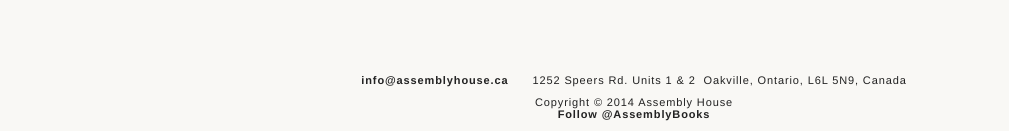
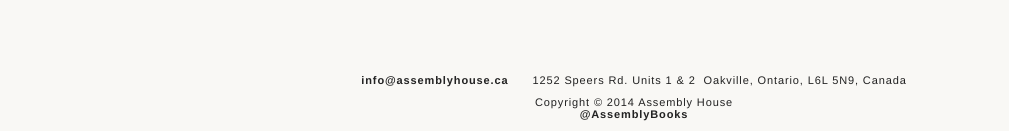
Before and after one commit to darcysaum/assembly-house, a Jekyll site: the page built from index.html, in a window 1280 px wide. Shown: the part 1044-1175 px from the top of the page, without its empty margins (6-1015 px from the left). Built offline with Jekyll 4.4.1, drawn with Linux system fonts in a browser that asks for light colours; some web fonts are replaced; Markdown is read by kramdown in place of the engine named in the settings; comment, search, counter and statistics services are not loaded.

Commit message:
Update footer.html

```diff
--- a/_includes/footer.html
+++ b/_includes/footer.html
@@ -2,6 +2,6 @@
   <span class="email"><a href="mailto:info@assemblyhouse.ca">info@assemblyhouse.ca</a></span>
   <span class="address">1252 Speers Rd. Units 1 &amp; 2&nbsp;&nbsp;Oakville, Ontario, L6L 5N9, Canada</span>
   <span class="copyright">Copyright &copy; 2014 Assembly House</span>
-  <span class="twitter"><a href="https://twitter.com/AssemblyBooks" class="twitter-follow-button" data-show-count="false">Follow @AssemblyBooks</a>
+  <span class="twitter"><a href="https://twitter.com/AssemblyBooks" class="twitter-follow-button" data-show-count="false">@AssemblyBooks</a>
 <script>!function(d,s,id){var js,fjs=d.getElementsByTagName(s)[0],p=/^http:/.test(d.location)?'http':'https';if(!d.getElementById(id)){js=d.createElement(s);js.id=id;js.src=p+'://platform.twitter.com/widgets.js';fjs.parentNode.insertBefore(js,fjs);}}(document, 'script', 'twitter-wjs');</script></span>
 </div>
```
